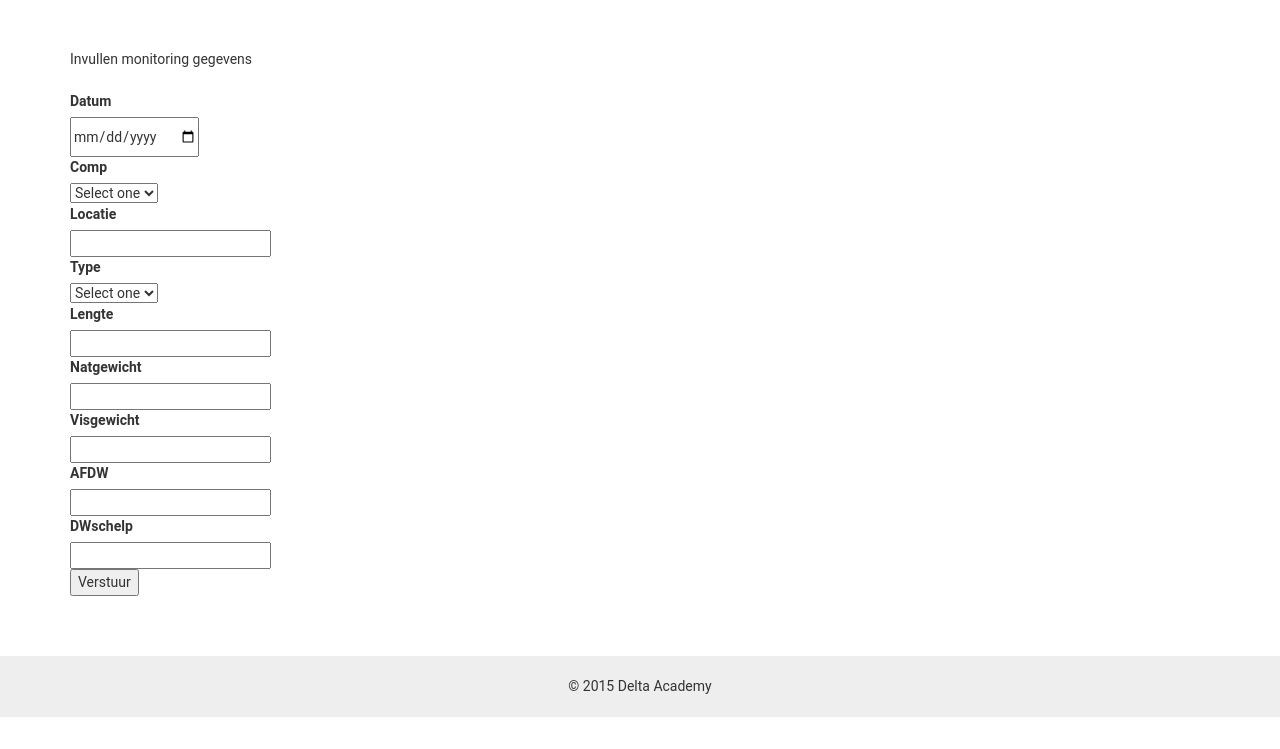
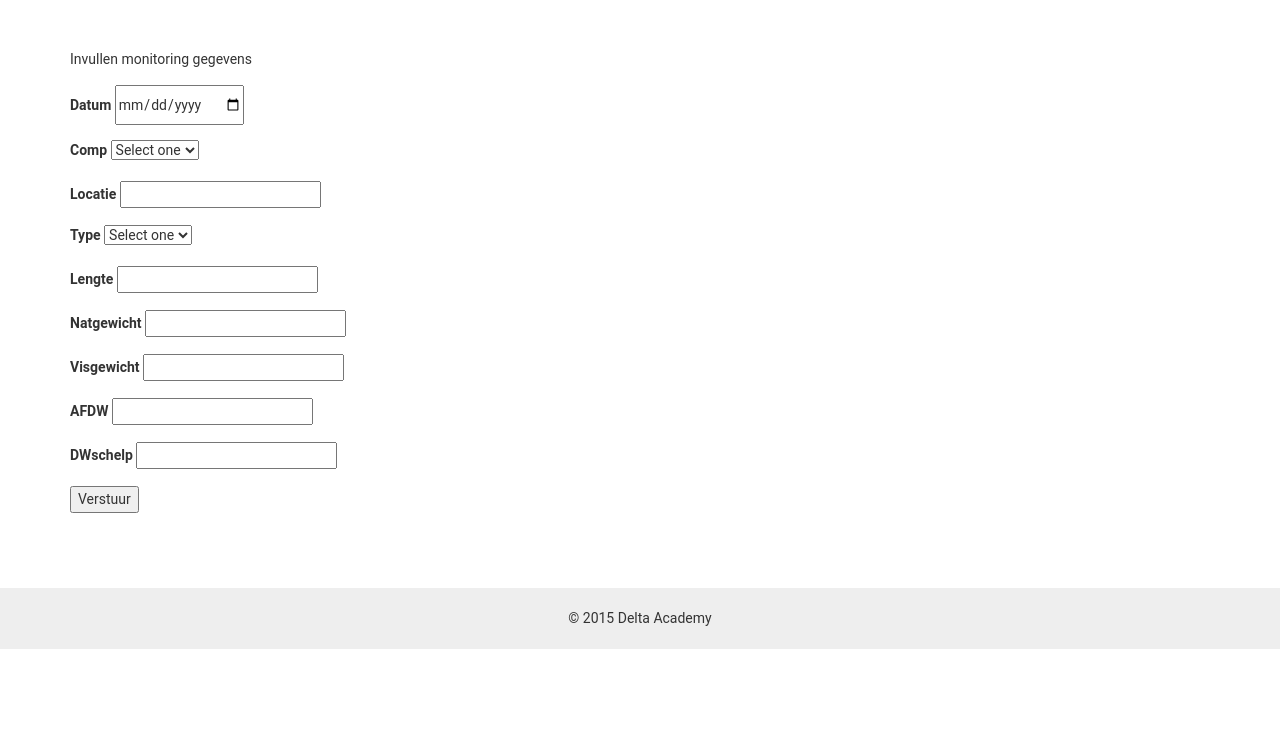
Before and after one commit to raymondelooff/profmos, a PHP site: page /formulieren/monitoring.php in a window 1280 px wide. Shown: the part 51-800 px from the top of the page. Run offline with PHP 8.4, Linux system fonts and the light colour scheme; some libraries are stand-ins or nearby versions.

Commit message:
monitoring again

```diff
--- a/formulieren/monitoring.php
+++ b/formulieren/monitoring.php
@@ -37,39 +37,63 @@ require_once('../includes/connectdb.php');
               id="input monitoring"
               action=""
               method="post">
-            Invullen monitoring gegevens <br>
-            <input type="hidden" name="send" value="true"/><br>
-            <label for="datum">Datum</label><br>
-            <input  type="date" id="datum" name="datum" value ="" maxlength="50" size="20"><br>
-            <label for="comp">Comp</label><br>
-            <select name="comp" id="comp"><br>
+            <div class="form-group">
+                Invullen monitoring gegevens
+            </div>
+            <div class="form-group">
+                <input type="hidden" name="send" value="true"/>
+            </div>
+            <div class="form-group">
+                <label for="datum">Datum</label>
+                <input  type="date" id="datum" name="datum" value ="" maxlength="50" size="20">
+            </div>
+            <div class="form-group">
+                <label for="comp">Comp</label>
+                <select name="comp" id="comp">
                     <option value="">Select one</option>
                          <?php
                             for($i = 1; $i <13; $i++){
                                echo "<option value='".$i."''>".$i."</option>";
                           }
                       ?>
-            </select><br>
-            <label for="locatie">Locatie</label><br>
-            <input  type="text" id="locatie" name="locatie" value ="" maxlength="80" size="20"><br>
-            <label for="type">Type</label><br>
+                </select>
+            </div>
+            <div class="form-group">
+                <label for="locatie">Locatie</label>
+                <input  type="text" id="locatie" name="locatie" value ="" maxlength="80" size="20">
+            </div>
+            <div class="form-group">
+                <label for="type">Type</label>
                 <select name="type" id="type">
                     <option value="">Select one</option>
                     <option value="HW">HW</option>
                     <option value="cons">cons</option>
                     <option value="zaad">zaad</option>
-            </select><br>
-            <label for="lengte">Lengte</label><br>
-            <input  type="text" id="lengte" name="lengte" value ="" maxlength="80" size="20"><br>
-            <label for="natgewicht">Natgewicht</label><br>
-            <input  type="text" id="natgewicht" name="natgewicht" value ="" maxlength="80" size="20"><br>
-            <label for="visgewicht">Visgewicht</label><br>
-            <input  type="text" id="visgewicht" name="visgewicht" value ="" maxlength="80" size="20"><br>
-            <label for="AFDW">AFDW</label><br>
-            <input  type="text" id="AFDW" name="AFDW" value ="" maxlength="80" size="20"><br>
-            <label for="DWschelp">DWschelp</label><br>
-            <input  type="text" id="DWschelp" name="DWschelp" value ="" maxlength="80" size="20"><br>
-            <input type="submit" value="Verstuur"><br>
+                </select>
+            </div>
+            <div class="form-group">
+                <label for="lengte">Lengte</label>
+                <input  type="text" id="lengte" name="lengte" value ="" maxlength="80" size="20">
+            </div>
+            <div class="form-group">
+                <label for="natgewicht">Natgewicht</label>
+                <input  type="text" id="natgewicht" name="natgewicht" value ="" maxlength="80" size="20">
+            </div>
+            <div class="form-group">
+                <label for="visgewicht">Visgewicht</label>
+                <input  type="text" id="visgewicht" name="visgewicht" value ="" maxlength="80" size="20">
+            </div>
+            <div class="form-group">
+                <label for="AFDW">AFDW</label>
+                <input  type="text" id="AFDW" name="AFDW" value ="" maxlength="80" size="20">
+            </div>
+            <div class="form-group">
+                <label for="DWschelp">DWschelp</label>
+                <input  type="text" id="DWschelp" name="DWschelp" value ="" maxlength="80" size="20">
+            </div>
+            <div class="form-group">
+                <input type="submit" value="Verstuur">
+            </div>
         </form>
     </div>
 </section>
```
Lines whose indentation alone changed are shown as unchanged.
